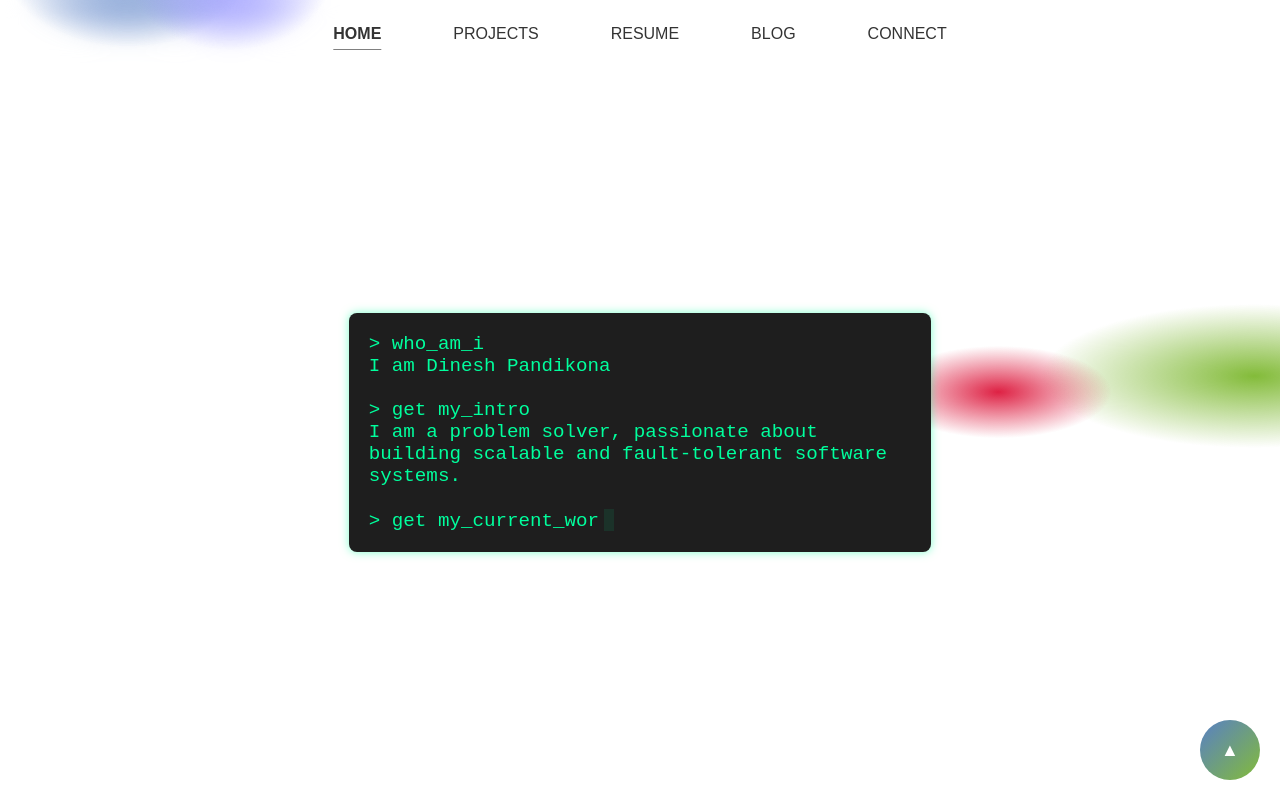
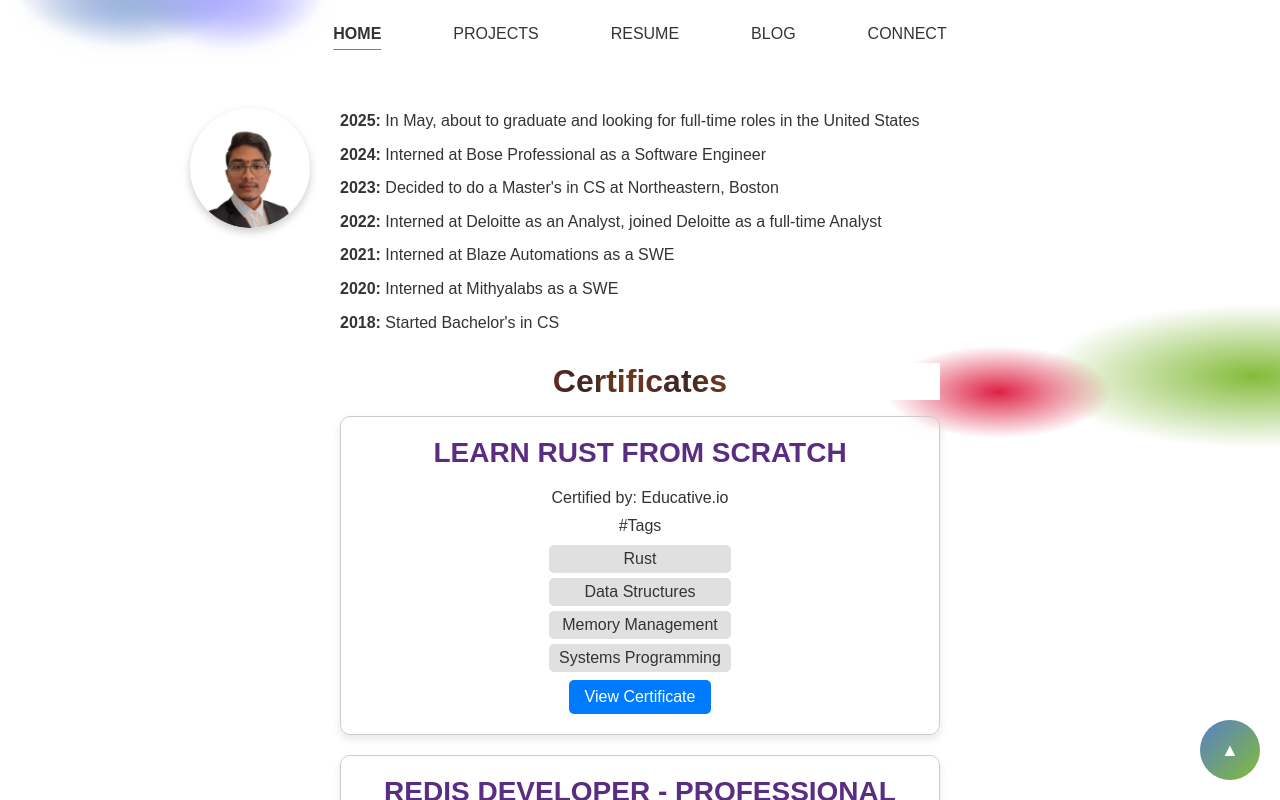
Before and after one commit to noworry-b-still/my-website, a React (Create React App) app: page / in a window 1280 px wide. Shown: the top 800 px of the page. Built offline with nearby package versions, Linux system fonts and the light colour scheme.

Commit message:
improve homepage

```diff
--- a/src/page/certificates.css
+++ b/src/page/certificates.css
@@ -1,19 +1,21 @@
 .certificates-container {
   max-width: 85%;
-  margin: 0 auto;
-  padding: 20px;
+  /* margin: 0 auto; */
+  padding: 20px 0px;
   text-align: center;
 }
 
 .certificates-grid {
   display: grid;
-  grid-template-columns: 1fr;
-  gap: 20px; /* Gap between grid items */
-  justify-content: center; /* Center grid items horizontally */
+  grid-template-columns: repeat(auto-fit, minmax(300px, 1fr));
+  gap: 20px;
+  justify-content: center;
+  align-items: center;
 }
 
-.certificates-container > h1 {
-  font-size: 3.5rem;
+
+.certificates-container>h1 {
+  font-size: 2rem;
   font-family: sans-serif;
   position: relative;
   background: white;
@@ -21,6 +23,7 @@
   margin-bottom: 1rem;
   padding: 0;
   overflow: hidden;
+
   &:before {
     content: "";
     display: block;
@@ -32,20 +35,16 @@
     width: 100%;
     height: 100%;
     mix-blend-mode: screen;
-    background-image: repeating-linear-gradient(
-        -45deg,
+    background-image: repeating-linear-gradient(-45deg,
         transparent,
         transparent 1em,
         #9e2053 1em,
-        orange 50%
-      ),
-      repeating-linear-gradient(
-        45deg,
+        orange 50%),
+      repeating-linear-gradient(45deg,
         #111626,
         #111626 1em,
         pink 1em,
-        #571b3d 50%
-      );
+        #571b3d 50%);
     background-size: 3em 3em, 2em 2em;
     animation-name: ani;
     animation-duration: 8s;
@@ -59,6 +58,7 @@
   from {
     background-position: 0 0;
   }
+
   to {
     background-position: 400% 0;
   }
--- a/src/page/home.css
+++ b/src/page/home.css
@@ -1,4 +1,66 @@
-.container {
-  width: 60%;
-  margin: 0 auto;
+.home-container {
+  display: flex;
+  flex-direction: column;
+  align-items: center;
+  padding: 40px 20px;
 }
+
+.profile-section {
+  display: flex;
+  align-items: flex-start;
+  justify-content: center;
+  width: 80%;
+  max-width: 900px;
+  gap: 30px;
+  margin-bottom: 40px;
+}
+
+.fixed-profile-pic {
+  position: sticky;
+  top: 20px;
+  width: 120px;
+  height: 120px;
+  object-fit: cover;
+  border-radius: 50%;
+  box-shadow: 0px 4px 8px rgba(0, 0, 0, 0.2);
+  background: white;
+}
+
+.profile-details {
+  flex: 1;
+  text-align: left;
+}
+
+.profile-details ul {
+  list-style: none;
+  padding: 0;
+  margin: 0;
+}
+
+.profile-details ul li {
+  font-size: 16px;
+  line-height: 1.6;
+  margin-bottom: 8px;
+  font-weight: 500;
+  color: #333;
+}
+
+.certificates-container {
+  width: 80%;
+  max-width: 900px;
+  text-align: center;
+}
+
+.certificates-container h2 {
+  font-size: 28px;
+  font-weight: bold;
+  color: #5a2d82;
+  text-transform: uppercase;
+  margin-bottom: 20px;
+}
+
+.scroll-button-container {
+  position: fixed;
+  bottom: 20px;
+  right: 20px;
+}
--- a/src/page/home.tsx
+++ b/src/page/home.tsx
@@ -1,14 +1,26 @@
-import Profile from "../ui/comp/profilepic/Profile";
+import profilePic from "../images/profile-pic.png";
 import ScrollButton from "../ui/comp/scrollButton/ScrollButton";
 import Certificates from "./certificates";
 import "./home.css";
 
 function Home() {
   return (
-    <div className="container">
-      <Profile />
-      {/* <Text /> */}
-      <Certificates />
+    <div className="home-container">
+      <div className="profile-section">
+        <img src={profilePic} className="fixed-profile-pic" alt="Profile" />
+        <div className="profile-details">
+          <ul>
+            <li><strong>2025:</strong> In May, about to graduate and looking for full-time roles in the United States</li>
+            <li><strong>2024:</strong> Interned at Bose Professional as a Software Engineer</li>
+            <li><strong>2023:</strong> Decided to do a Master's in CS at Northeastern, Boston</li>
+            <li><strong>2022:</strong> Interned at Deloitte as an Analyst, joined Deloitte as a full-time Analyst</li>
+            <li><strong>2021:</strong> Interned at Blaze Automations as a SWE</li>
+            <li><strong>2020:</strong> Interned at Mithyalabs as a SWE</li>
+            <li><strong>2018:</strong> Started Bachelor's in CS</li>
+          </ul>
+          <Certificates />
+        </div>
+      </div>
       <ScrollButton />
     </div>
   );
--- a/src/ui/comp/project-card/ProjectCard.tsx
+++ b/src/ui/comp/project-card/ProjectCard.tsx
@@ -20,8 +20,8 @@ const ProjectCard: React.FC<ProjectCardProps> = ({
     <div className="project-card">
       <img src={image} alt={name} className="project-card-image" />
       <div className="project-card_name-description-container">
-      <h2 className="project-card-name text-center">{name}</h2>
-      <p className="project-card-description">{description}</p>
+        <h2 className="project-card-name text-center">{name}</h2>
+        <p className="project-card-description">{description}</p>
       </div>
 
       <ul className="project-card-technologies">
@@ -38,7 +38,6 @@ const ProjectCard: React.FC<ProjectCardProps> = ({
         >
           View Project
         </a>
-        <button className="project-card-cta">Learn More</button>
       </div>
     </div>
   );
```
